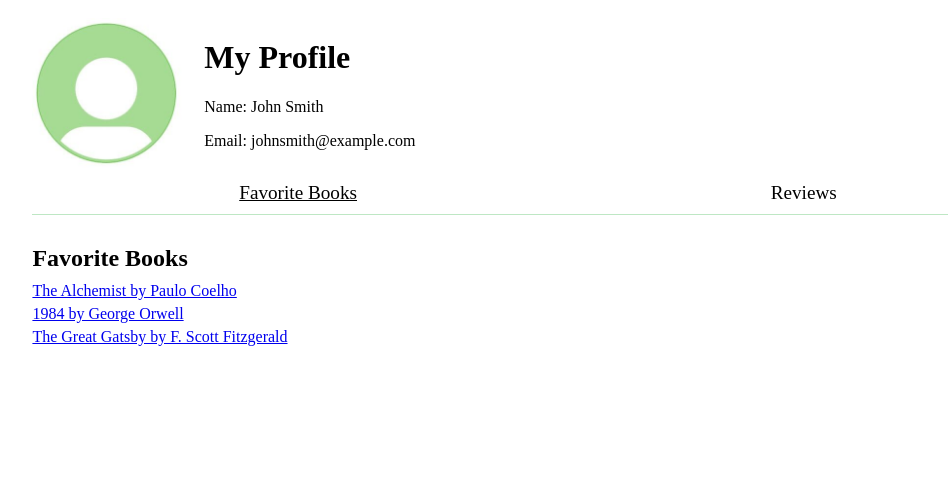
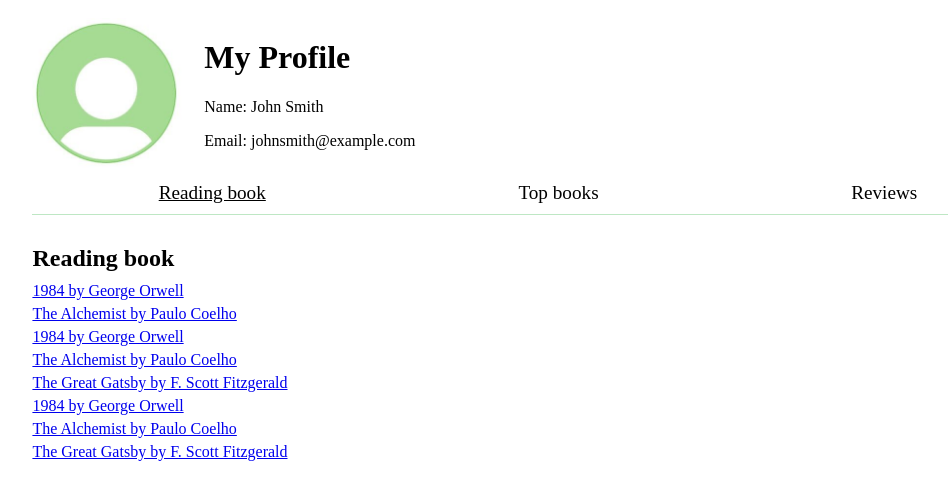
Before and after one commit to aissultan/Librarium, an Angular app in the folder Librarium/: page / in a window 1280 px wide. Shown: the top 500 px of the page, without its empty margins (102-1050 px from the left). Built offline with nearby package versions, Linux system fonts and the light colour scheme.

Commit message:
updated personal page

```diff
--- a/Librarium/src/app/personal-page/personal-page.component.html
+++ b/Librarium/src/app/personal-page/personal-page.component.html
@@ -14,18 +14,32 @@
   </div>
 
   <div class="profile-tabs">
-    <div class="profile-tab"  [ngClass]="{'active': activeTab === 'books'}" (click)="setActiveTab('books')">Favorite Books</div>
-
+    <div class="profile-tab"  [ngClass]="{'active': activeTab === 'books'}" (click)="setActiveTab('books')">Reading book</div>
+    <div class="profile-tab" [ngClass]="{'active': activeTab === 'topbook'}" (click)="setActiveTab('topbook')">Top books</div>
     <div class="profile-tab" [ngClass]="{'active': activeTab === 'reviews'}" (click)="setActiveTab('reviews')">Reviews</div>
   </div>
 
   <div class="profile-content">
-    <div class="profile-books" *ngIf="activeTab === 'books'"[ngClass]="{'active': activeTab === 'books'}" >
+    <div class="profile-books" *ngIf="activeTab === 'topbook'"[ngClass]="{'active': activeTab === 'topbook'}" >
       <h2>Favorite Books</h2>
       <ul>
         <li><a href="#">The Alchemist by Paulo Coelho</a></li>
         <li><a href="#">1984 by George Orwell</a></li>
         <li><a href="#">The Great Gatsby by F. Scott Fitzgerald</a></li>
+      </ul>
+    </div>
+    <div class="profile-books" *ngIf="activeTab === 'books'"[ngClass]="{'active': activeTab === 'books'}" >
+      <h2>Reading book</h2>
+      <ul>
+        <li><a href="#">1984 by George Orwell</a></li>
+        <li><a href="#">The Alchemist by Paulo Coelho</a></li>
+        <li><a href="#">1984 by George Orwell</a></li>
+        <li><a href="#">The Alchemist by Paulo Coelho</a></li>
+        <li><a href="#">The Great Gatsby by F. Scott Fitzgerald</a></li>
+        <li><a href="#">1984 by George Orwell</a></li>
+        <li><a href="#">The Alchemist by Paulo Coelho</a></li>
+        <li><a href="#">The Great Gatsby by F. Scott Fitzgerald</a></li>
+
       </ul>
     </div>
 
```
